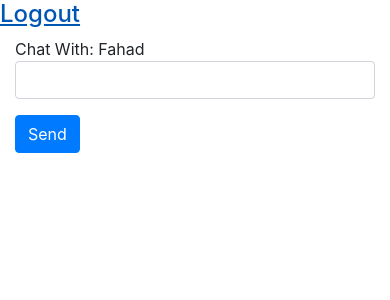
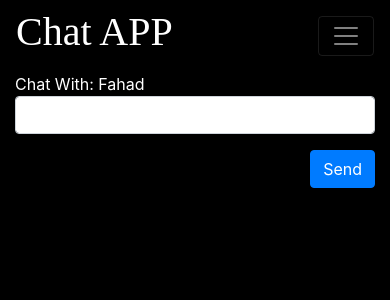
Before and after one commit to Fahad-CSE16/ChatWithDJangoVue, a Django app: page /chats/chatpage/1/ in a window 390 px wide. Shown: the top 300 px of the page. Run offline with Django 3.2, Linux system fonts and the light colour scheme; a user stored in the database is signed in; data comes from the database, SQL or seed files in the repository; both versions use the stored data as it was after the commit; data that the repository does not hold is empty; some libraries are stand-ins or nearby versions.

Commit message:
navbar added and link to chat added

```diff
--- a/VueChat/urls.py
+++ b/VueChat/urls.py
@@ -2,10 +2,10 @@ from django.urls import path, include
 from django.conf import settings
 from django.conf.urls.static import static
 from django.contrib import admin
-from chat.views import homeview
+from chat.views import userlistview
 urlpatterns = [
     path('admin/', admin.site.urls),
-    path('', homeview,name='home'),
+    path('', userlistview,name='home'),
     path('chats/', include('chat.urls')),
     path('api/', include('rest_framework.urls')),
 ]
--- a/chat/urls.py
+++ b/chat/urls.py
@@ -3,7 +3,7 @@ from .views import *
 urlpatterns = [
     path('send/',MessageAdd.as_view(),name='msg' ),
     path('get/<int:id>/',MessageListAPIView.as_view(),name='getmsg'),
-    path('users/',UserListView.as_view(),name='users' ),
+    path('users/',userlistview,name='users' ),
     path('login/',LoginView,name='login'),
     path('logout/',LogoutView,name='logout'),
     path('chatpage/<int:id>/',chatpage,name='chatpage'),
--- a/chat/views.py
+++ b/chat/views.py
@@ -93,7 +93,9 @@ def LogoutView(request):
     logout(request)
     messages.success(request, "Successfully logged out!")
     return redirect('home')
-
+def userlistview(request):
+    users=User.objects.all().exclude(username = request.user.username)
+    return render(request,'userlist.html',{'users':users})
 class UserListView(ListView):
     model=User
     context_object_name='users'
--- a/templates/basic.html
+++ b/templates/basic.html
@@ -14,13 +14,47 @@
 <link rel="stylesheet" href="https://stackpath.bootstrapcdn.com/bootstrap/4.2.1/css/bootstrap.min.css"
     integrity="sha384-GJzZqFGwb1QTTN6wy59ffF1BuGJpLSa9DkKMp0DgiMDm4iYMj70gZWKYbI706tWS" crossorigin="anonymous">
 </head>
-<body>
+<body style="background:black;">
+    <div class="navbar menu navbar-dark bg-none mb-5 navbar-expand-sm fixed-top" style="background:none; color:white;">
+    <div class="container">
+      <h1 class="text-center text-white" style="font-family:Blackadder ITC;"> <a class="text-center text-white"
+          href="/"> Chat APP</a></h1>
+      <button class="navbar-toggler" type="button" data-toggle="collapse" data-target="#navbarSupportedContent"
+        aria-controls="navbarSupportedContent" aria-expanded="false" aria-label="Toggle navigation">
+        <span class="navbar-toggler-icon"></span>
+      </button>
 
-    {% if user.is_authenticated %}
-    <a href="{% url 'logout' %}"><h4>Logout</h4></a>
-    {% else %}
-    <h4><a href="{% url 'login' %}">Login</a></h4>
-    {% endif %}
+      <div class="collapse navbar-collapse" id="navbarSupportedContent">
+        <ul class="navbar-nav ml-auto font-weight-bold">
+          <li class="nav-item"> <a href="/" class="nav-link">Home</a> </li>
+          {% if user.is_authenticated %}
+          <li class="nav-item"> <a href="{% url 'logout' %}" class="nav-link">Logout</a> </li>
+          <li class="nav-item"> <a href="{% url 'users' %}" class="nav-link">Chat List</a> </li>
+          {% else %}
+          <h4><a href="{% url 'login' %}"></a></h4>
+          <li class="nav-item"> <a href="{% url 'login' %}" class="nav-link">Login</a> </li>
+          {% endif %}
+
+        </ul>
+      </div>
+    </div>
+  </div>
+
+
+  <div class="pt-5">
+    {% for message in messages %}
+
+    <div class="alert alert-{{ message.tags }} alert-dismissible fade show" role="alert">
+      <strong></strong> {{ message }}
+      <button type="button" class="close" data-dismiss="alert" aria-label="Close">
+        <span aria-hidden="true">&times;</span>
+      </button>
+    </div>
+
+    {% endfor %}
+  </div>
+  <br>
+
 
      {% block body %}{% endblock body %}
 </body>
--- a/templates/chatpage.html
+++ b/templates/chatpage.html
@@ -7,7 +7,7 @@
 <div id="app">
 <div class="container">
 <div class="row">
-  <div class="col-md-3">
+  <div class="col-md-3 text-white fixed">
   Chat With: {{usr.username}}
   </div>
   <div class="col-md-6">
@@ -24,7 +24,7 @@
                   <input type="text" class="form-control"
                     name="msg" v-model="msg" required />
                 </div>
-                <button type="submit" class="btn btn-primary">Send</button>
+                <button type="submit" class="btn btn-primary d-block ml-auto">Send</button>
               </form>
     </div>
   </div>
```
Also changed, not shown: templates/scripts.html (deleted, +0 -22 lines), templates/userlist.html (+5 -2 lines), db.sqlite3.
